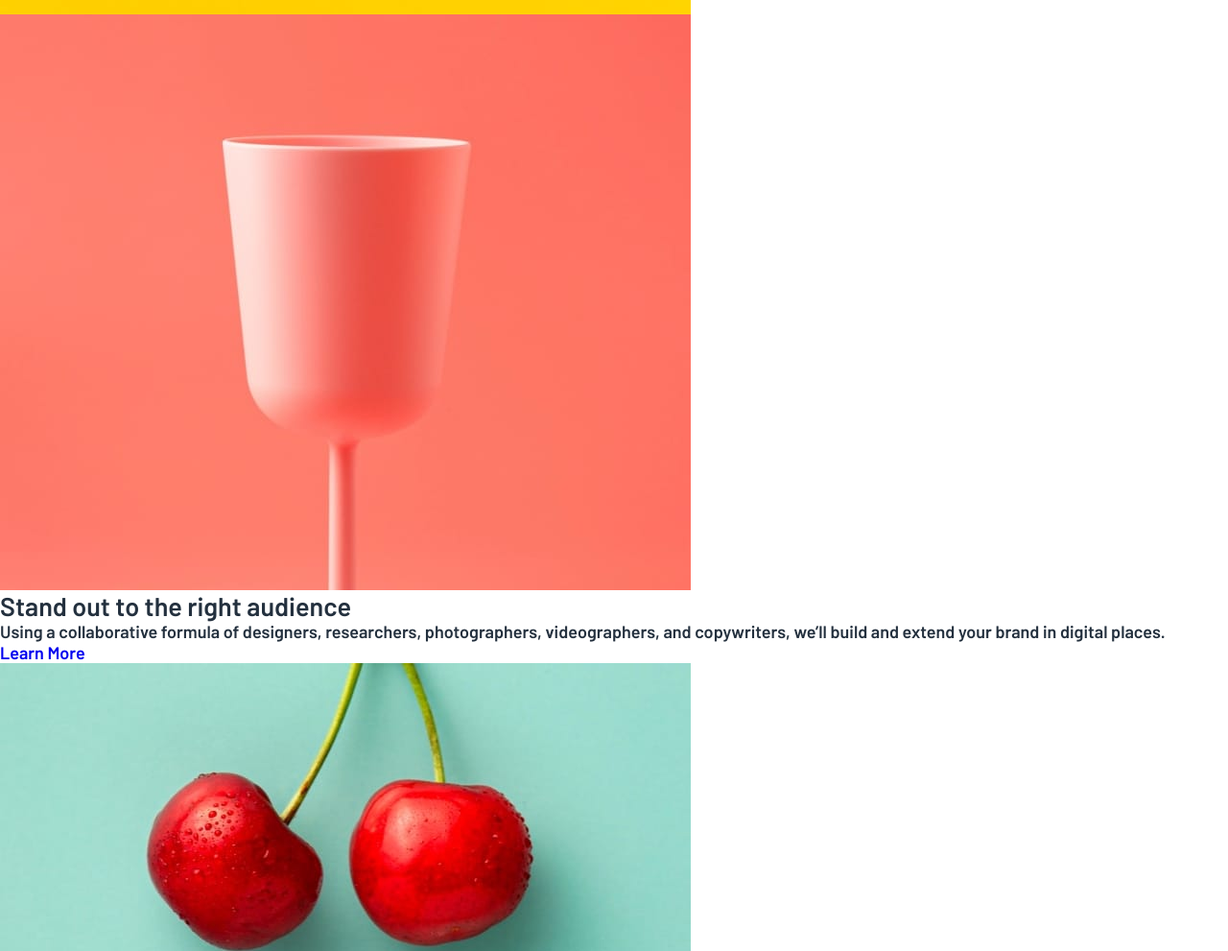
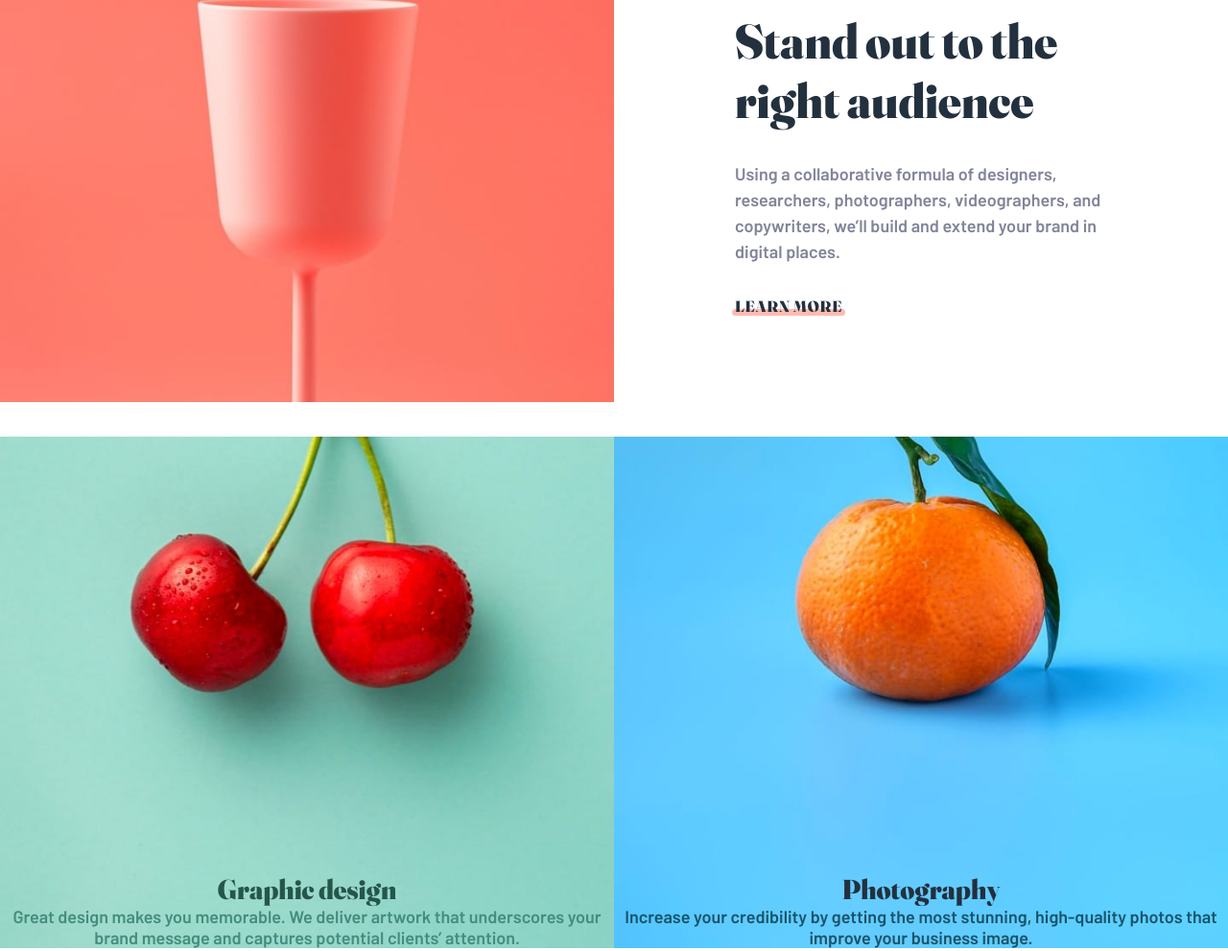
Before and after one commit to ValperDev/sunnyside-landing-page, a plain HTML site: page index.html in a window 1280 px wide. Shown: the part 1411-2402 px from the top of the page at 96% size. Drawn offline with Linux system fonts and the light colour scheme.

Commit message:
style: Add style to services section

```diff
--- a/index.html
+++ b/index.html
@@ -42,7 +42,7 @@
     <main>
       <section class="services">
         <ul class="services__list">
-          <li class="services__item">
+          <li class="services__item service__container brand-container">
             <h2 class="services__title">Transform your brand</h2>
             <p class="services__description">We are a full-service creative agency specializing in helping brands grow fast. Engage your clients through compelling visuals that do most of the marketing for you.</p>
             <a class="services__link" href="#">Learn More</a>
@@ -53,19 +53,19 @@
           <li class="services__item">
             <img class="services__image" src="./images/desktop/image-stand-out.jpg" alt="">
           </li>
-          <li class="services__item">
+          <li class="services__item service__container audience-container">
             <h2 class="services__title">Stand out to the right audience</h2>
             <p class="services__description">Using a collaborative formula of designers, researchers, photographers, videographers, and copywriters, we’ll build and extend your brand in digital places.</p>
             <a class="services__link" href="#">Learn More</a>
           </li>
-          <li class="services__item">
+          <li class="services__item relative-container graphic-design">
             <img class="services__image" src="./images/desktop/image-graphic-design.jpg" alt="">
             <div class="services__content">
               <h2 class="services__content-title">Graphic design</h2>
               <p class="services__content-description">Great design makes you memorable. We deliver artwork that underscores your brand message and captures potential clients’ attention.</p>
             </div>
           </li>
-          <li class="services__item">
+          <li class="services__item relative-container photography">
             <img class="services__image" src="./images/desktop/image-photography.jpg" alt="">
             <div class="services__content">
               <h2 class="services__content-title">Photography</h2>
--- a/style.css
+++ b/style.css
@@ -108,6 +108,89 @@ ul {
     padding-bottom: .5em;
 }
 
+.services__list {
+    display: grid;
+    grid-template-columns: repeat(2, 1fr);
+}
+
+.service__container {
+    align-items: flex-start;
+    display: flex;
+    flex-direction: column;
+    gap: 1.8em;
+    justify-content: center;
+    padding: 7em;
+}
+
+.services__title,
+.services__content-title {
+    font-family: "Fraunces", serif;
+    font-size: 2.8em;
+    font-weight: 900;
+}
+
+.relative-container {
+    position: relative;
+}
+
+.services__content {
+    bottom: 0;
+    text-align: center;
+    position: absolute;
+}
+
+.graphic-design .services__content-title {
+    color: var(--dark-desaturated-cyan);
+}
+
+.services__description {
+    color: var(--dark-grayish-blue);
+    line-height: 1.5;
+}
+
+.photography .services__content-description {
+    color: var(--dark-blue);
+}
+
+.graphic-design .services__content-description {
+    color: var(--dark-moderate-cyan);
+}
+
+.services__link {
+    color: var(--very-dark-desaturated-blue);
+    font-family: "Fraunces", serif;
+    font-size: .9em;
+    font-weight: 900;
+    text-transform: uppercase;
+    letter-spacing: .05em;
+    position: relative;
+}
+
+.service__container .services__link::after {
+    border-radius: 8px;
+    bottom: 0;
+    content: "";
+    height: 7px;
+    position: absolute;
+    left: 50%;
+    opacity: .5;
+    transform: translateX(-50%);
+    width: 105%;
+    z-index: -1;
+}
+
+.relative-container .services__content-title {
+    font-size: 1.6em;
+}
+
+.brand-container .services__link::after {
+    background-color: var(--yellow);
+}
+
+.audience-container .services__link::after {
+    background-color: var(--soft-red);
+}
+
 .testimonials__title {
     color: var(--grayish-blue);
     font-family: "Fraunces", sans-serif;
```
